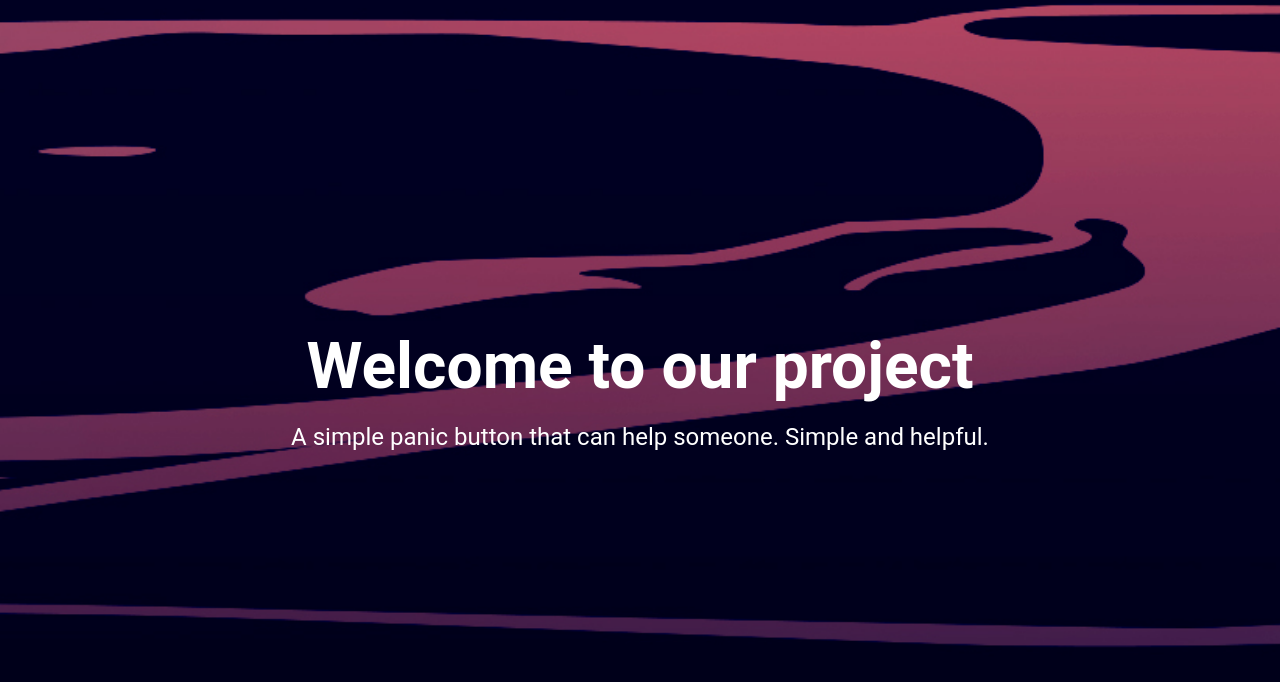
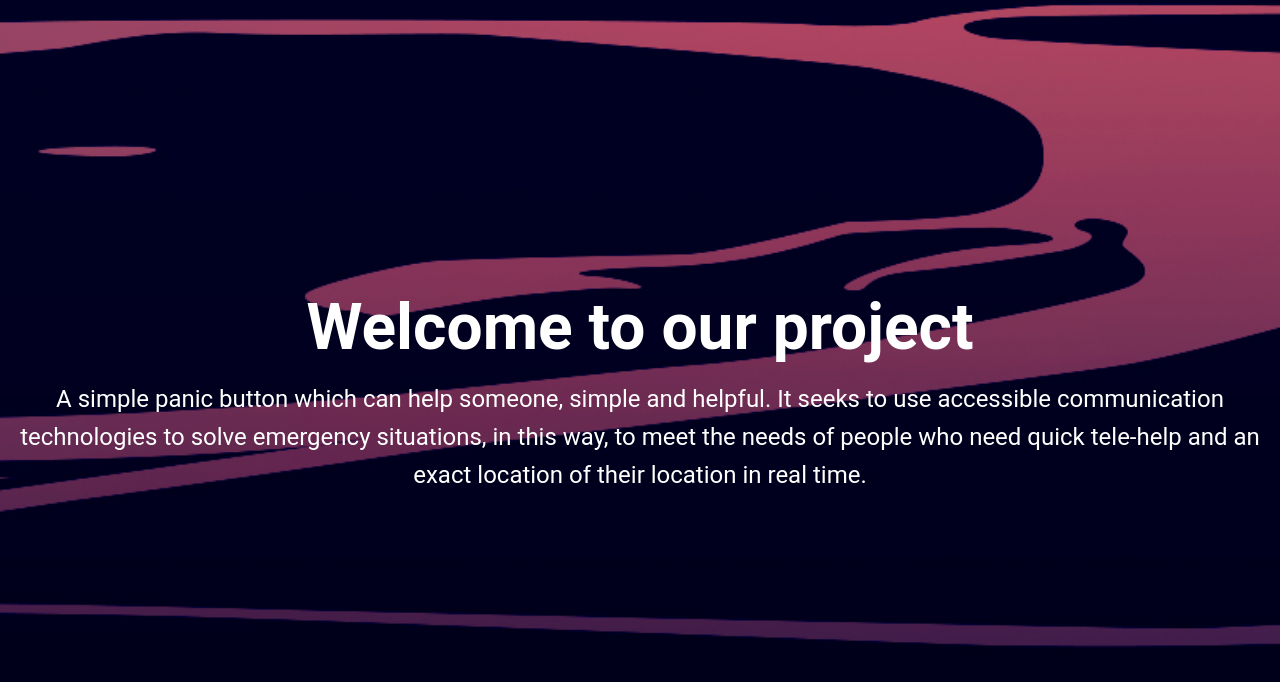
Before and after one commit to Jose4HM/4rduino, a PHP site: page /ui/info.php in a window 1280 px wide. Shown: the part 914-1596 px from the top of the page. Run offline with PHP 8.4, Linux system fonts and the light colour scheme.

```diff
--- a/panicbuttonserver/assets/css/styleinfo.css
+++ b/panicbuttonserver/assets/css/styleinfo.css
@@ -106,5 +106,5 @@ section#contact {
 }
 
 section#final {
-  background: url(../img/city.jpg) no-repeat center center/cover;;
+  background: url(../img/lightroad.jpg) no-repeat center center/cover;;
 }
--- a/panicbuttonserver/index.php
+++ b/panicbuttonserver/index.php
@@ -47,8 +47,8 @@
 
         <form action="index.php" method="POST">
             <!-- User name -->
-            <label for="username">Mail</label>
-            <input type="text" name="email" placeholder="Introduce your mail">
+            <label for="username">E-mail</label>
+            <input type="text" name="email" placeholder="Introduce your E-mail">
 
             <!-- password -->
             <label for="password">Password</label>
--- a/panicbuttonserver/info.php
+++ b/panicbuttonserver/info.php
@@ -20,17 +20,19 @@
       </nav>
   <section id="home">
     <h1>Welcome to our project</h1>
-    <p class="lead">A simple panic button that can help someone. Simple and helpful.</p>
+    <p class="lead">A simple panic button which can help someone, simple and helpful.
+    It seeks to use accessible communication technologies to solve emergency situations, in this way, to meet the needs of people who need quick tele-help and an exact location of their location in real time.</p>
   </section>
   <section id="about">
       <h1>Who we are?</h1>
-      <p class="lead">We are students of National University of San Agustín from Arequipa. That we helped by our teacher We could make this project real. </p>
+      <p class="lead">We are students of National University of San Agustín from Arequipa. </p>
+      <p class="lead" > That we helped by our teacher we could make this project real. </p>
   </section>
   <section id="specification">
       <h1>ESPecifications</h1>
       <p class="lead">We use ESP8266, a low-cost WiFi microchip, with built-in TCP/IP networking software.
-        This chip is so useful for IoT projects. This chip is complemented by electronics pieces like LEDs, anothers IC, displays, etc.
-        This project has been coded with Arduino IDE and Visual Studio code. Also this project is under Creative commons License. All the project can be found in its GITHUB repository. </p>
+        This chip is so useful for IoT projects. It is complemented by electronics pieces like LEDs, anothers IC, displays, etc.
+        This project has been developed with Arduino IDE and Visual Studio code. Also this project is under Creative Commons License. All the project can be found in its GITHUB repository. </p>
 
 
   </section>
@@ -43,9 +45,7 @@
       <p class="lead">Paul Berlín Chavez Benavides  ----   pchavezb@unsa.edu.pe</p>
   </section>
   <section id="final">
-      <h1>Final words</h1>
-      <p class="lead"> "You can control everything but you can control the time" </p>
-
+      <h1>"SEC_RITY is not complete without U!"</h1>
 
   </section>
 </div>
--- a/panicbuttonserver/main.php
+++ b/panicbuttonserver/main.php
@@ -24,7 +24,7 @@
                 <img src="assets/img/gears.png">
                 <div class="capa">
                     <h3>Settings</h3>
-                    <p>Here you can control your account.</p>
+                    <p>Here you can configurate your account.</p>
                 </div>
             </figure>
         </a>
```
Also changed, not shown: panicbuttonserver/assets/img/lightroad.jpg (added), panicbuttonserver/assets/img/rainroad.jpg (added), 1 other file.
